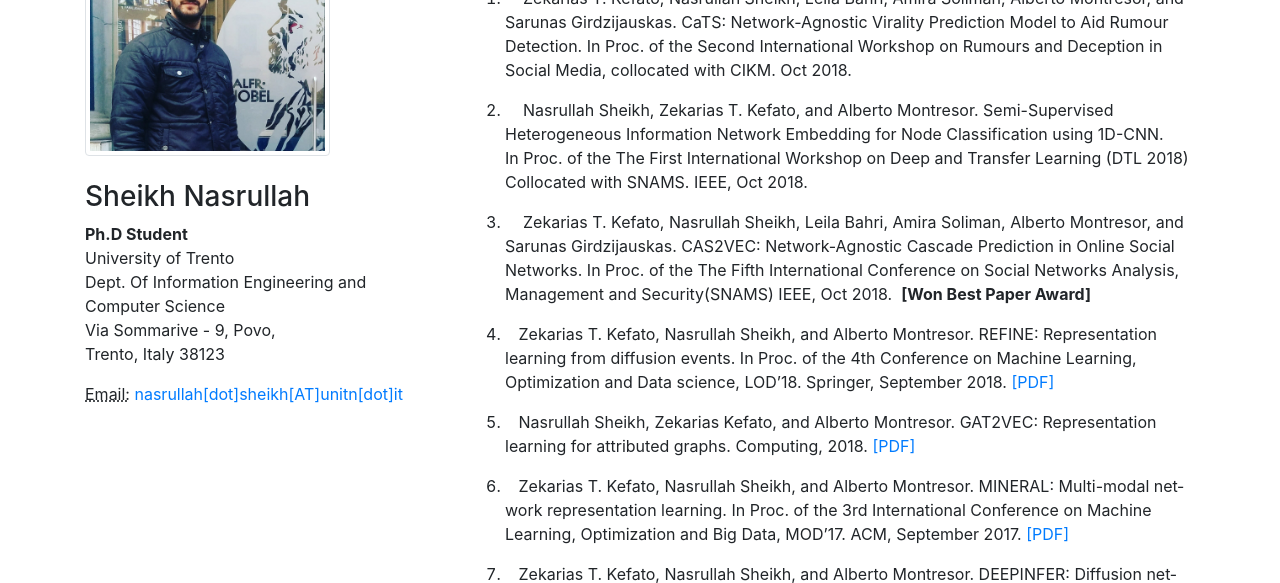
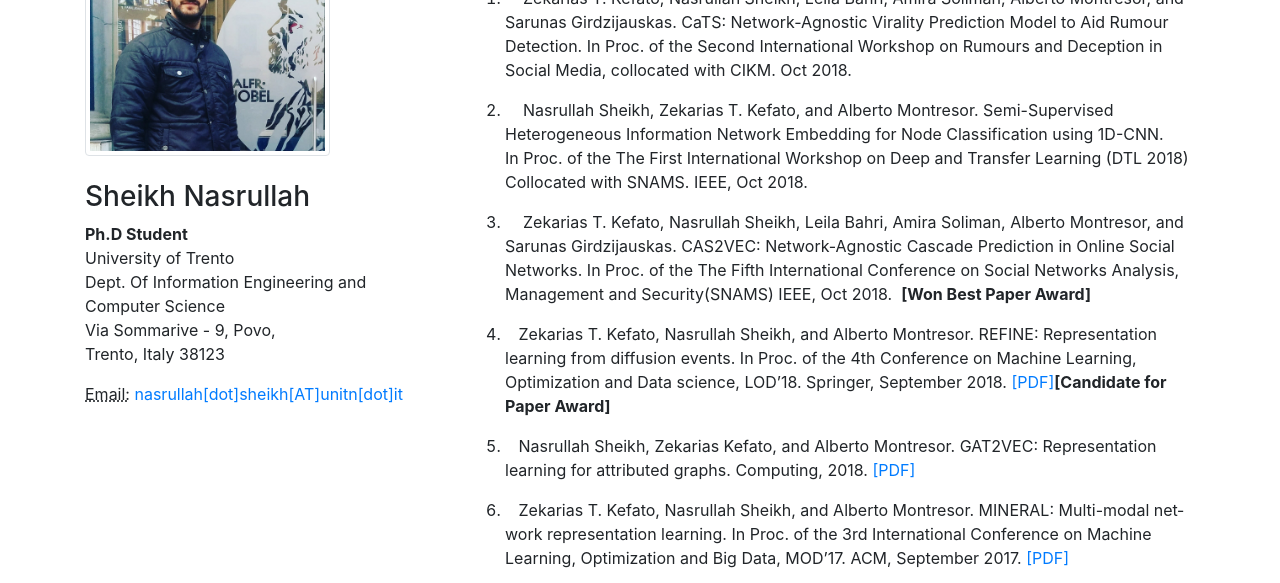
Before and after one commit to snash4/snash4.github.io, a website: page publication.html in a window 1280 px wide. Shown: the part 475-1058 px from the top of the page. Drawn offline with Linux system fonts and the light colour scheme.

Commit message:
candidate for best paper award

```diff
--- a/publication.html
+++ b/publication.html
@@ -103,7 +103,7 @@
                   <p class="bibitem"><span class="biblabel"><span class="bibsp">&nbsp;&nbsp;&nbsp;</span></span><a id="XDTL18"></a> Zekarias&nbsp;T. Kefato, Nasrullah Sheikh, Leila Bahri, Amira Soliman,  Alberto Montresor, and Sarunas Girdzijauskas. <span class="caps"><span class="caps">CAS2VEC</span>: Network-Agnostic Cascade Prediction in Online Social Networks. In&nbsp;<span class="cmti-10">Proc. of the</span>&nbsp;<span class="cmti-10">The Fifth International Conference on Social Networks Analysis, Management and Security(SNAMS)</span> IEEE, Oct 2018.&nbsp; <b>[Won Best Paper Award]</b>
                 </li>
                 <li>
-                  <p class="bibitem"><span class="biblabel"><span class="bibsp">&nbsp;&nbsp;&nbsp;</span></span><a id="XLOD18"></a>Zekarias&nbsp;T. Kefato, Nasrullah Sheikh, and Alberto Montresor. <span class="caps">REFINE</span>: Representation lear­ning from dif­fu­sion even­ts. In&nbsp;<span class="cmti-10">Proc. of the</span>&nbsp;<span class="cmti-10">4th Conference on Machine Learning, Optimization and Data scien­ce</span>, <span class="caps">LOD</span>’18. Springer, September 2018.&nbsp;<a href="http://disi.unitn.it/~montreso/pubs/papers/lod18.pdf">[<span class="caps">PDF</span>]</a></p>
+                  <p class="bibitem"><span class="biblabel"><span class="bibsp">&nbsp;&nbsp;&nbsp;</span></span><a id="XLOD18"></a>Zekarias&nbsp;T. Kefato, Nasrullah Sheikh, and Alberto Montresor. <span class="caps">REFINE</span>: Representation lear­ning from dif­fu­sion even­ts. In&nbsp;<span class="cmti-10">Proc. of the</span>&nbsp;<span class="cmti-10">4th Conference on Machine Learning, Optimization and Data scien­ce</span>, <span class="caps">LOD</span>’18. Springer, September 2018.&nbsp;<a href="http://disi.unitn.it/~montreso/pubs/papers/lod18.pdf">[<span class="caps">PDF</span>]</a><b>[Candidate for Paper Award]</b></p>
                 </li>
                 <li>
                   <p class="bibitem"><span class="biblabel"><span class="bibsp">&nbsp;&nbsp;&nbsp;</span></span><a id="XSKM18"></a>Nasrullah Sheikh, Zekarias Kefato, and Alberto Montresor. <span class="caps">GAT2VEC</span>: Representation lear­ning for attri­bu­ted gra­phs.&nbsp;<span class="cmti-10">Computing</span>, 2018.&nbsp;<a href="http://disi.unitn.it/~montreso/pubs/papers/computing18.pdf">[<span class="caps">PDF</span>]</a></p>
```
